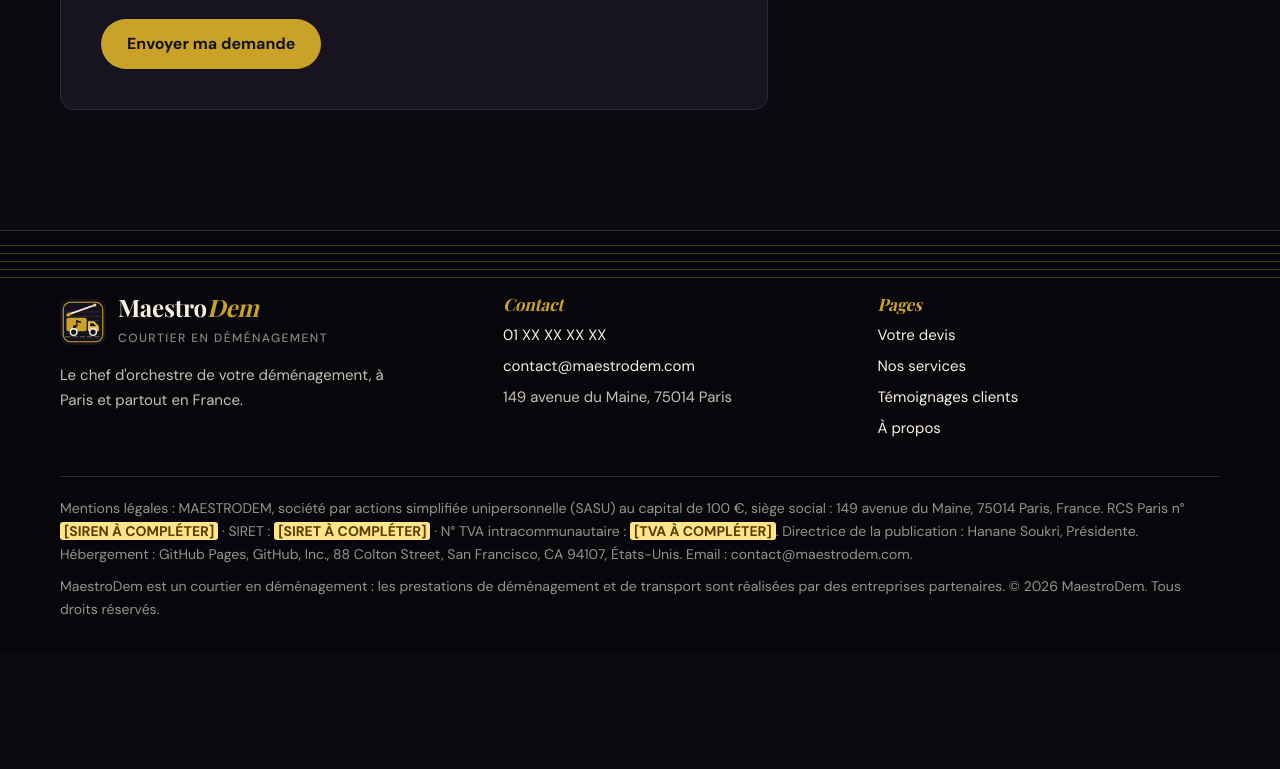
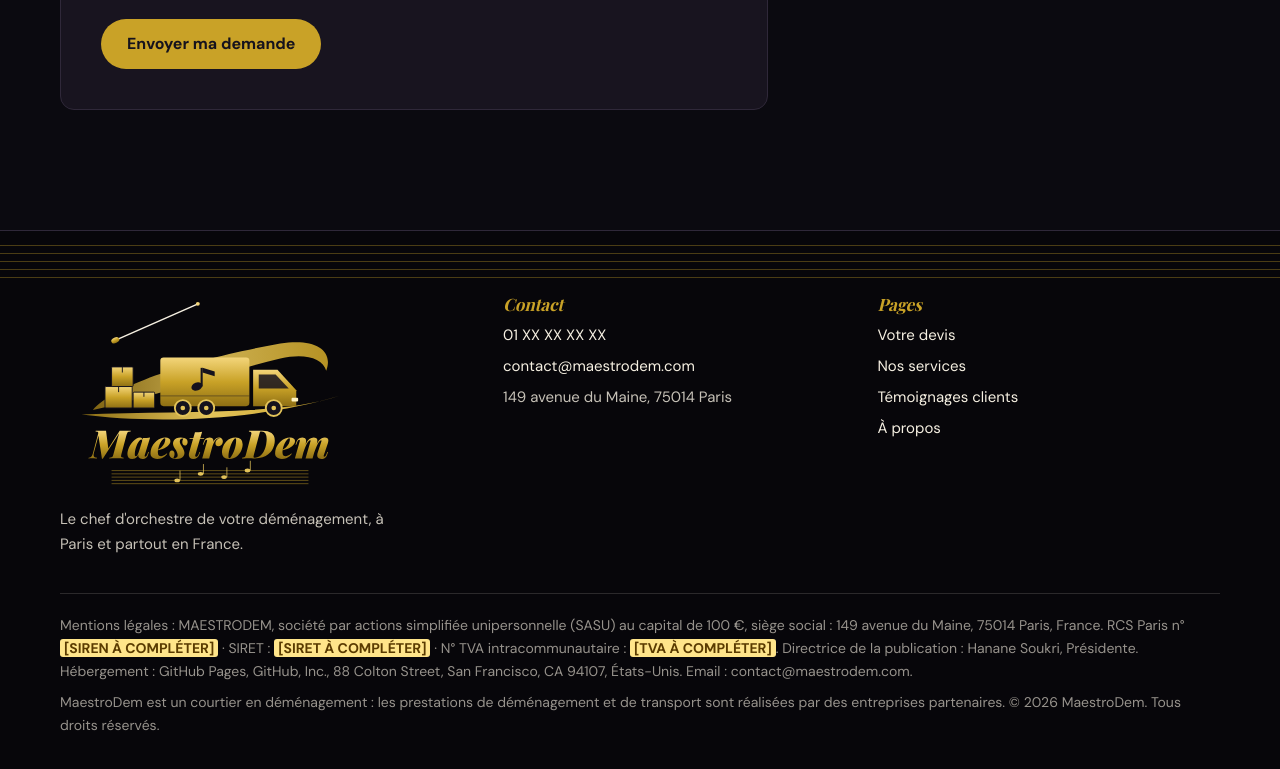
Before and after one commit to EdenAz7/MaestroDem, a plain HTML site: page index.html in a window 1280 px wide. Shown: the part 2714-3483 px from the top of the page. Before the commit the page ends 3367 px from the top, so only its background shows below. Drawn offline with nearby package versions, Linux system fonts and the light colour scheme; a web font is replaced by a local one.

Commit message:
New gold vector emblem (truck, baton, wordmark) in footer and og-image
Co-Authored-By: Claude Sonnet 5.5 <noreply@anthropic.com>
Claude-Session: https://claude.ai/code/session_01W8uQHoRQQSqUALcc4xfUHv

```diff
--- a/assets/css/style.css
+++ b/assets/css/style.css
@@ -357,6 +357,8 @@ legend { font-family: var(--serif); font-style: italic; font-weight: 700; font-s
 .site-footer .brand { color: var(--cream); }
 .site-footer .brand-name em { color: var(--gold); }
 .site-footer .brand-sub { color: rgba(246,240,226,.55); }
+.footer-emblem { display: block; width: min(300px, 100%); }
+.footer-emblem img { width: 100%; height: auto; }
 .site-footer h3 { font-size: 17px; color: var(--gold); margin-bottom: 10px; font-style: italic; }
 .site-footer a { color: var(--cream); text-decoration: none; }
 .site-footer a:hover { text-decoration: underline; }
--- a/index.html
+++ b/index.html
@@ -202,10 +202,7 @@
     <div class="container">
       <div class="footer-grid">
         <div>
-          <a class="brand" href="index.html">
-          <img src="assets/images/maestrodem-logo.svg" alt="" width="46" height="46">
-          <span><span class="brand-name">Maestro<em>Dem</em></span><span class="brand-sub">Courtier en déménagement</span></span>
-        </a>
+          <a class="footer-emblem" href="index.html" aria-label="MaestroDem, accueil"><img src="assets/images/maestrodem-emblem.svg" alt="MaestroDem, courtier en déménagement" width="640" height="424" loading="lazy"></a>
           <p style="margin-top:14px;max-width:34ch">Le chef d'orchestre de votre déménagement, à Paris et partout en France.</p>
         </div>
         <div>
```
Also changed, not shown: apropos.html (+1 -4 lines), merci.html (+1 -4 lines), services.html (+1 -4 lines), temoignages-clients.html (+1 -4 lines), assets/images/maestrodem-emblem.svg (added), assets/images/og-image.jpg.
